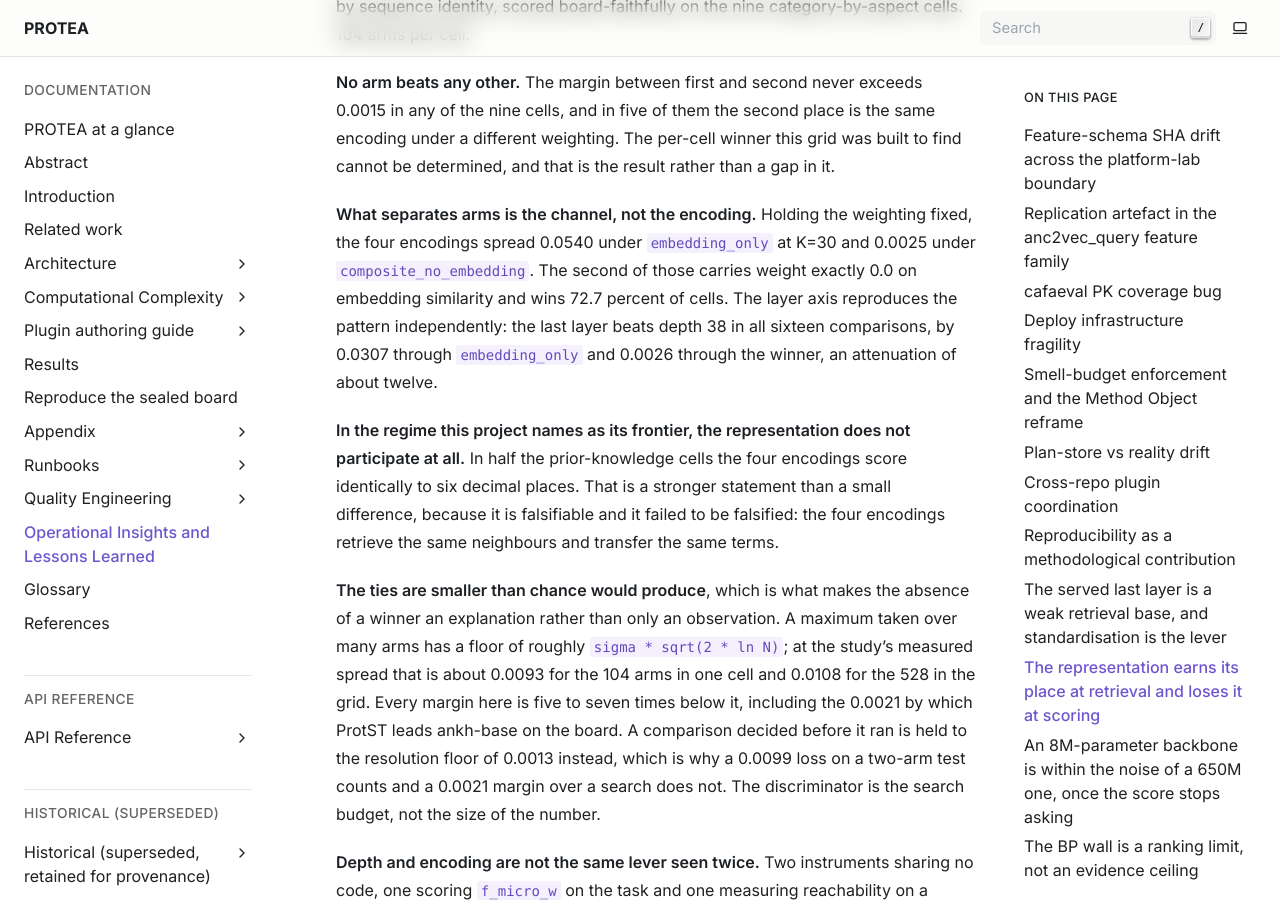
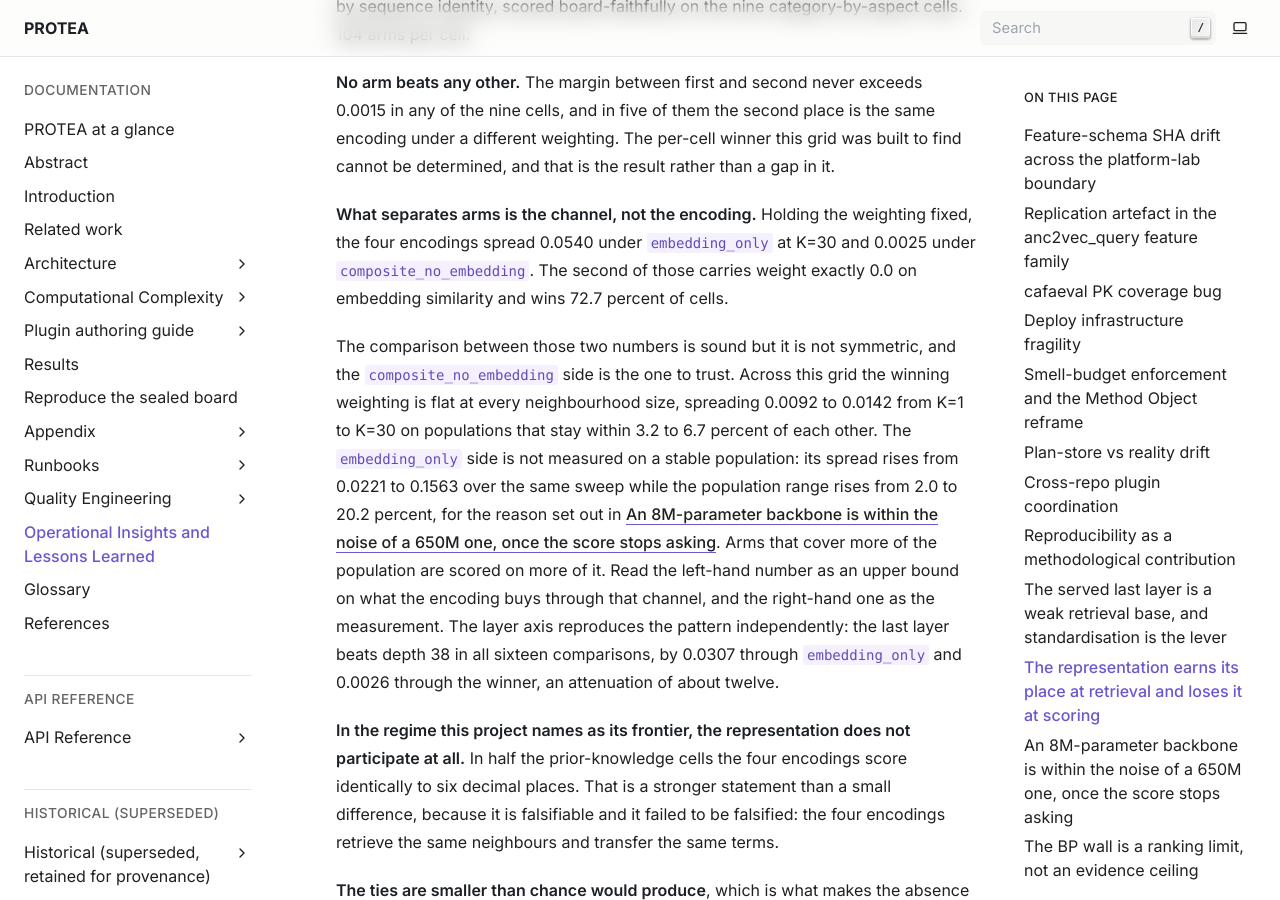
Before and after one commit to frapercan/PROTEA, a Sphinx documentation site: the page built from docs/source/insights.rst, in a window 1280 px wide and 900 px high, scrolled down 12241 px. Built offline with Sphinx 7.4.7, drawn with Linux system fonts in a browser that asks for light colours.

Commit message:
docs(results): the encoding grid has the same population effect, so qualify it too
The rung-2 section reports 0.0540 under embedding_only against 0.0025 under
the winner. Checked across the whole sweep, the encoding grid behaves exactly
like the backbone grid: the winning weighting is flat at every neighbourhood
size, 0.0092 to 0.0142 from K=1 to K=30 on populations within 3.2 to 6.7
percent, while the embedding_only spread rises 0.0221 to 0.1563 as the
population range rises 2.0 to 20.2 percent.

So the left-hand number in that comparison is an upper bound for the same
reason as the backbone one, and the section now says so and points at the
explanation rather than repeating it.

The flat right-hand column across six neighbourhood sizes is a stronger
statement than the single operating point the section previously carried, and
it is on the sound side of the comparison.

```diff
--- a/docs/source/insights.rst
+++ b/docs/source/insights.rst
@@ -519,7 +519,19 @@ it.
 **What separates arms is the channel, not the encoding.** Holding the weighting
 fixed, the four encodings spread 0.0540 under ``embedding_only`` at K=30 and
 0.0025 under ``composite_no_embedding``. The second of those carries weight
-exactly 0.0 on embedding similarity and wins 72.7 percent of cells. The layer
+exactly 0.0 on embedding similarity and wins 72.7 percent of cells.
+
+The comparison between those two numbers is sound but it is not symmetric, and
+the ``composite_no_embedding`` side is the one to trust. Across this grid the
+winning weighting is flat at every neighbourhood size, spreading 0.0092 to
+0.0142 from K=1 to K=30 on populations that stay within 3.2 to 6.7 percent of
+each other. The ``embedding_only`` side is not measured on a stable population:
+its spread rises from 0.0221 to 0.1563 over the same sweep while the population
+range rises from 2.0 to 20.2 percent, for the reason set out in
+:ref:`insight-capacity-is-read-through-one-channel`. Arms that cover more of
+the population are scored on more of it. Read the left-hand number as an upper
+bound on what the encoding buys through that channel, and the right-hand one as
+the measurement. The layer
 axis reproduces the pattern independently: the last layer beats depth 38 in all
 sixteen comparisons, by 0.0307 through ``embedding_only`` and 0.0026 through
 the winner, an attenuation of about twelve.
```
